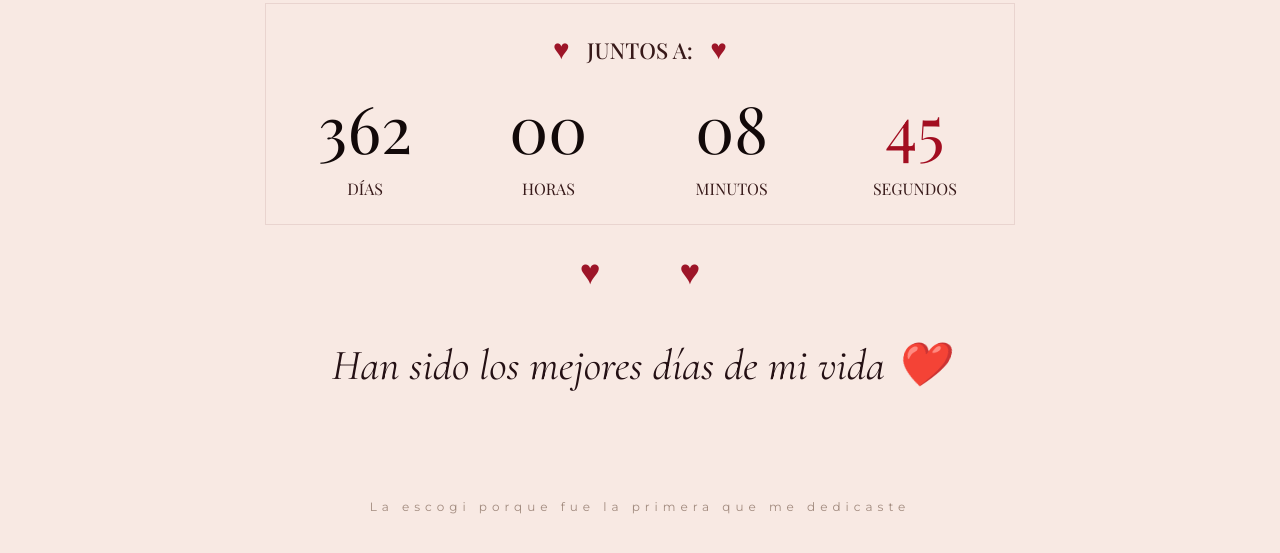
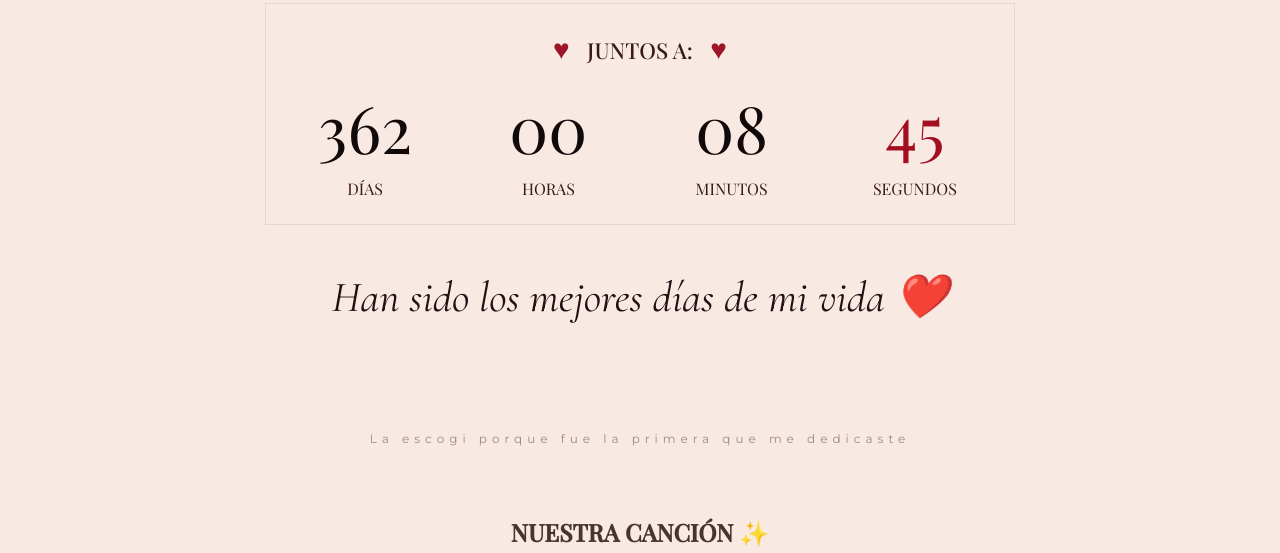
Before and after one commit to AzucenaReyesGarcia/cartita_1, a plain HTML site: page index.html in a window 1280 px wide. Shown: the part 957-1510 px from the top of the page. Drawn offline with nearby package versions, Linux system fonts and the light colour scheme; a web font is replaced by a local one.

Commit message:
hice modificaciones en el codigo
Signed-off-by: Azucena Reyes <230110874@itsoeh.edu.mx>

```diff
--- a/index.html
+++ b/index.html
@@ -1112,7 +1112,7 @@
 
     </div>
 
-    <div class="corazones-decoracion">♥ ♥</div>
+    <div class="corazones-decoracion"> </div>
 
     <p class="mensaje-contador">
       Han sido los mejores días de mi vida ❤️
```
